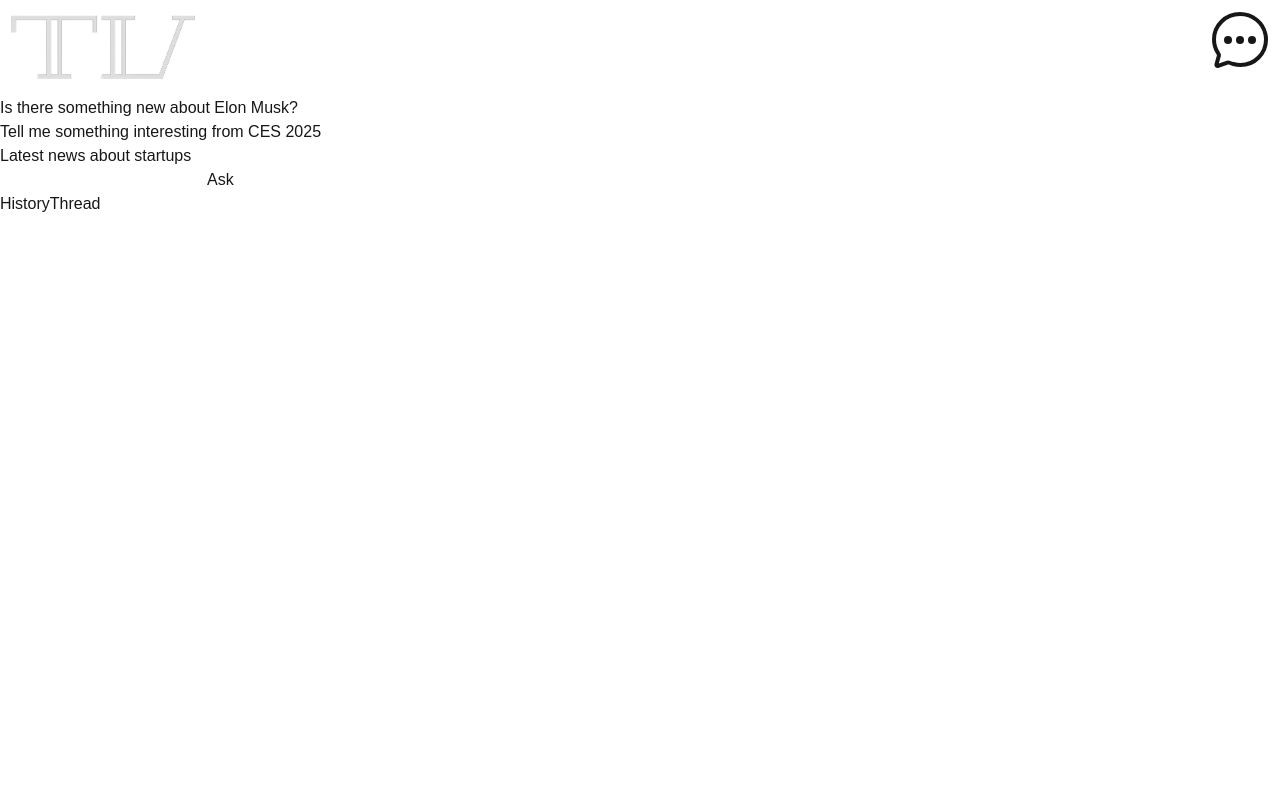
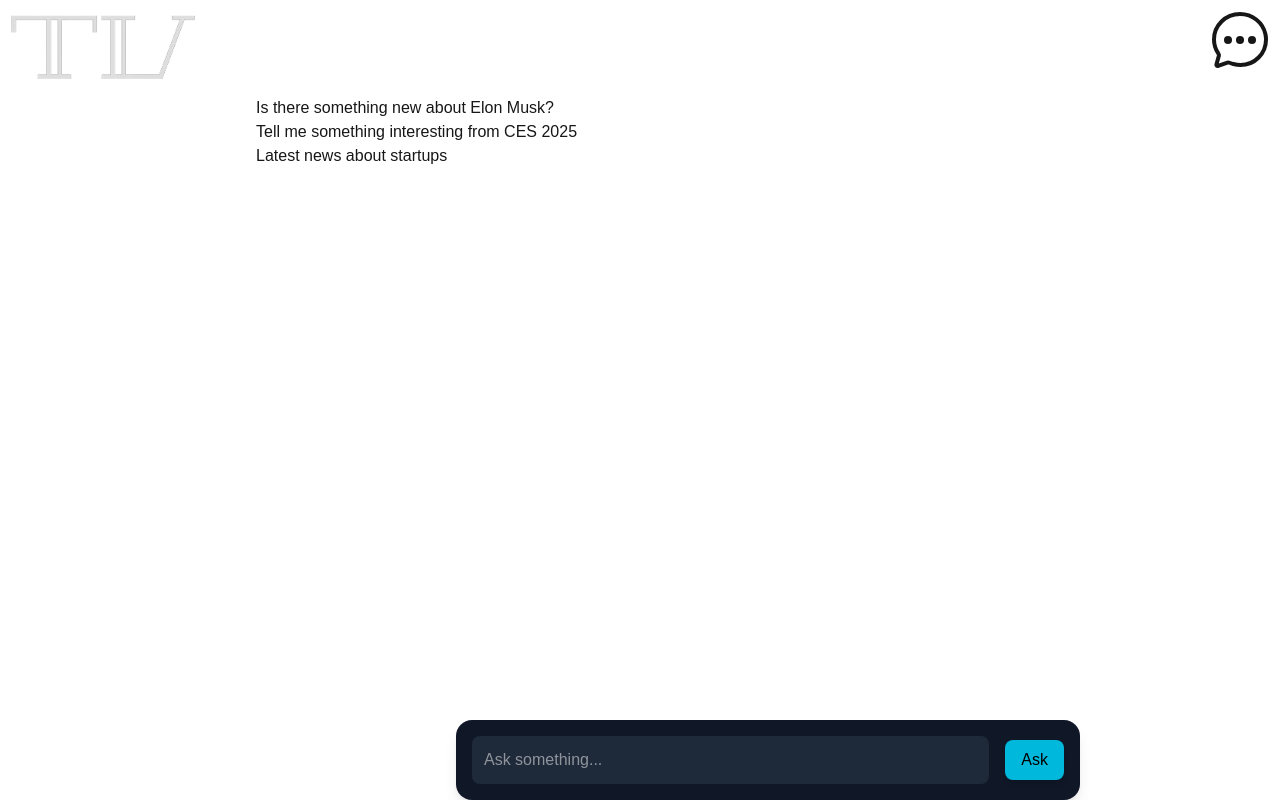
Before and after one commit to StefanATudose/TechCrunch-Chatbot, a Next.js app in the folder techvector/: page /chat in a window 1280 px wide. Built offline with nearby package versions, Linux system fonts and the light colour scheme.

Commit message:
chat list styling almost done

```diff
--- a/techvector/src/app/chat/page.tsx
+++ b/techvector/src/app/chat/page.tsx
@@ -1,6 +1,6 @@
 'use client';
 
-import { useEffect, useState } from "react";
+import { useEffect, useState, useRef} from "react";
 import Article from "../../lib/objects/article";
 import Link from "next/link";
 import Image from "next/image";
@@ -8,6 +8,7 @@ import { useSearchParams } from "next/navigation";
 import { Cookies, useCookies } from "react-cookie";
 import FetchedArticles from "@/ui/fetchedArticles";
 import ChatList from "@/ui/chatList";
+import ArticleComponentChat from "@/ui/articleComponentChat";
 const host = "localhost:8000";
 var thread_id_given : string;
 var retrieved_articles_for_general : string[][];
@@ -43,7 +44,8 @@ function ChatHistory(){
 
 
   return(
-    history_list.map((cook : any, index) =>
+    <div className = "basis-1/5">
+      {history_list.map((cook : any, index) =>
         cook[0][0] == "general" ?
           <div key = {index}>
             <Link href={`/chat`} shallow onClick={() => attachThread(cook[1])}>{cook[0][2]} </Link>
@@ -54,7 +56,8 @@ function ChatHistory(){
             <Image src={cook[0][2]} alt = "@/public/placeholder_img" width={50} height={50}/>
           </div>
 
-    )
+      )}
+    </div>
   )
 }
 
@@ -68,7 +71,9 @@ export default function Chat(props : any) {
     const [error, setError] = useState<string | null>(null);
     const [fetchedArticles, setFetchedArticles] = useState <{}> ()
     const [chatMessages, setChatMessages] = useState<string[]>([])
-
+    const [question, setQuestion] = useState<string>();
+    const formRef = useRef<HTMLFormElement>(null);
+    const [shouldSubmit, setShouldSubmit] = useState<Boolean>(false);
 
     useEffect(() => {
       try{
@@ -89,15 +94,39 @@ export default function Chat(props : any) {
       }
     }, [router]);
 
+    useEffect(()=>{
+      if (formRef.current && shouldSubmit){
+        setShouldSubmit(false);
+        formRef.current.requestSubmit();
+        setQuestion("");
+      }
+    }, [question]);
+
     var questions;
     if (article)
       questions = article?.questions.split("&&&");
 
+    function QuestionSuggestion(props : any){
+      return (
+        <button onClick = {() => {
+          if (formRef.current){
+            setQuestion(props.question);
+            setShouldSubmit(true);
+          }
 
+        }} className = {`${props.gridPosition} bg-gray-700 text-white hover:bg-gray-600 p-5 rounded-lg font-medium transition-shadow shadow-md hover:shadow-lg`}>{props.question}</button>
+      )
+    }
 
-    async function handle_question(formData : any){
-      const question = formData.get("question");
+    async function handle_question1(){
+      if (!question) {
+        return;
+      }
+      setChatMessages((prevState) => [...prevState, question]);
+      handle_question2();
+    }
 
+    async function handle_question2(){
       if (!question) {
         return;
       }
@@ -117,8 +146,9 @@ export default function Chat(props : any) {
           },
           body: JSON.stringify({ query: question, thread_id: thread_id_given ? thread_id_given : "" }),
         });
+        console.log(`value of question before state: ${question}`);
 
-
+        console.log(`value of chatmessages state: ${chatMessages}`);
 
       try{
         var response = await fetch(request)
@@ -153,9 +183,9 @@ export default function Chat(props : any) {
             setCookie(thread_id_given, ["url", article?.title, article?.img, articleUrl])
           }
         }
-
-        setChatMessages([...chatMessages, question, text_response])
-
+        //setChatMessages([...chatMessages, question]);
+        setChatMessages((prevState) => [...prevState, text_response]);
+        setQuestion("");
       }
       catch (error){
         setError((error as any).message);
@@ -164,15 +194,6 @@ export default function Chat(props : any) {
     }
 
 
-    function getChatHistory(){
-      const allCookies = cookies_instance.getAll()
-      console.log(allCookies);
-    }
-
-    function getThread(){
-      console.log(thread_id_given);
-    }
-
 
     if (error)
       return (
@@ -180,23 +201,19 @@ export default function Chat(props : any) {
       )
 
     return (
-        <div>
+        <div className="flex h-[88vh]">
           <ChatHistory />
-
+          <div className="basis-4/5 flex relative flex-col">
+            <div className = "overflow-y-scroll">
               {articleUrl ?
                 <div>
-              <div key={article?.url}>
-                  <h2>{article?.title}</h2>
-                  <p>{article?.summary}</p>
-                  <Image src={article?.img || "/placeholder_img.svg"} alt={article?.title || "[Article Title]"} width={200} height={200} />
-                  <span>{article?.time}, {article?.author}, {article?.category}</span>
-                  <Link href={article?.url || "https://techcrunch.com/"}>View on TechCrunch</Link>
-              </div>
-              <div>
-                  {questions && questions.length > 0 && <h3>{questions[0]}</h3>}
-                  {questions && questions.length > 0 && <h3>{questions[1]}</h3>}
-                  {questions && questions.length > 0 && <h3>{questions[2]}</h3>}
-              </div>
+                  <ArticleComponentChat article = {article} />
+                  {!question && chatMessages.length == 0 &&
+                  <div className = "grid grid-cols-4 mx-50 my-20 gap-10">
+                      {questions && <QuestionSuggestion question = {questions[0]} gridPosition = "col-span-2"/>}
+                      {questions && <QuestionSuggestion question = {questions[1]} gridPosition = "col-span-2"/>}
+                      {questions && <QuestionSuggestion question = {questions[2]} gridPosition = "col-span-2 col-start-2"/>}
+                  </div>}
                 </div>
                 :
                 <div>
@@ -205,16 +222,27 @@ export default function Chat(props : any) {
                   <h3>Latest news about startups</h3>
                 </div>
               }
-            <form action={handle_question}>
-                <input name="question" type = 'text'/>
-                <button type="submit">Ask</button>
-            </form>
-            <button onClick={getChatHistory}>History</button>
-            <button onClick={getThread}>Thread</button>
 
               {!articleUrl && <FetchedArticles articles = {fetchedArticles}/>}
               <ChatList messages = {chatMessages} />
+              <form ref = {formRef} action={handle_question1} className="bg-gray-900 p-4 rounded-2xl shadow-lg flex items-center space-x-4 absolute bottom-0 left-50 right-50">
+                <input
+                  type="text"
+                  placeholder="Ask something..."
+                  className="flex-1 bg-gray-800 text-white p-3 rounded-lg focus:outline-none focus:ring-2 focus:ring-cyan-500"
+                  value={question}
+                  onChange={(event)=>{setQuestion(event.target.value);}}
+                  required
+                />
+                <button
+                  className="bg-cyan-500 text-black px-4 py-2 rounded-lg font-medium hover:bg-cyan-600 disabled:bg-cyan-600 transition-shadow shadow-md hover:shadow-lg"
+                  disabled = {chatMessages.length % 2 == 1}>
+                  Ask
+                </button>
+              </form>
 
+            </div>
+          </div>
         </div>
     );
 }
--- a/techvector/src/app/page.tsx
+++ b/techvector/src/app/page.tsx
@@ -3,7 +3,7 @@ import Link from "next/link";
 import ArticleList from "@/ui/articleList";
 import Pagination from "@/ui/pagination";
 import { Geostar } from "next/font/google";
-import { FaArrowCircleDown } from "react-icons/fa";
+import ScrollButton from "@/ui/scrollToArticleList";
 
 const host = "localhost:8000"
 
@@ -42,7 +42,7 @@ export default async function Home(props: any) {
           <Link className="px-4 py-2 bg-teal-800 text-white rounded-lg" href = "/search_articles">Seach Document</Link>
           <Link className="px-4 py-2 bg-teal-800 text-white rounded-lg" href="/chat">Ask a General Question</Link>
         </div>
-
+        <ScrollButton />
       </div>
 
       <ArticleList pageNumber={currentPage}/>
@@ -51,4 +51,4 @@ export default async function Home(props: any) {
 
     </main>
   );
-}//<FaArrowCircleDown className="absolute bottom-30 size-15" href={scrollToList}/>
+}
--- /dev/null
+++ b/techvector/src/ui/articleComponentChat.tsx
@@ -0,0 +1,41 @@
+import Article from "@/lib/objects/article";
+import { useState, useEffect } from "react";
+import Link from "next/link";
+import Image from "next/image";
+
+
+
+
+function ArticleComponentChat(props: any) {
+    const article = props.article;
+    if (!article)
+        return;
+
+    article.time = article.time.split("T").join(", ");
+
+    return (
+      <div key={article.url} className="text-white p-12 rounded-2xl shadow-lg hover:shadow-xl transition-shadow duration-300 lg:flex items-center space-x-6">
+      <div className="flex-1 mb-3 lg:mb-0">
+        <h2 className="text-2xl font-bold mb-2 text-cyan-400">{article.title}</h2>
+        <p className="text-gray-300 mb-4 text-2xl">{article.summary}</p>
+      </div>
+      <div className="flex flex-col flex-shrink-0 justify-center">
+        <Image
+          src={article.img}
+          alt={article.title}
+          width={400}
+          height={300}
+          className="rounded-lg max-h-[20vh] w-auto object-contain"
+        />
+        <div className="text-lg text-gray-400 my-4">
+          <span>{article.time} | {article.author} | {article.category}</span>
+        </div>
+        <Link href={article.url} target="_blank" className="text-center bg-cyan-500 text-black px-4 py-2 rounded-lg font-medium hover:bg-cyan-600 transition">
+            View on TechCrunch
+        </Link>
+      </div>
+    </div>
+    );
+  }
+
+  export default ArticleComponentChat;
--- a/techvector/src/ui/articleList.tsx
+++ b/techvector/src/ui/articleList.tsx
@@ -32,7 +32,7 @@ function ArticleList(props: any) {
     }
 
     return (
-      <div>
+      <div id = "articleList">
         {articles.map((article) => (
           <ArticleComponent key={article.url} article={article}/>
         ))}
--- a/techvector/src/ui/chatList.tsx
+++ b/techvector/src/ui/chatList.tsx
@@ -1,15 +1,34 @@
-"use client"
+"use client";
 
-function ChatList(props : any){
+import { useEffect, useRef } from 'react';
 
-    //console.log(`props messages : ${props.messages}`)
-    return(
-        <div>
-            {props.messages && props.messages.map((message : string, index : any) =>
-                <h3 key = {index}>{message}</h3>
-            )}
-        </div>
-    )
+export default function Chat( props :any ) {
+  const chatRef = useRef<HTMLDivElement>(null);
+  const messages = props.messages;
+  if (!messages)
+    return;
+
+  const scrollToBottom = () => {
+    chatRef.current?.scrollIntoView({ behavior: "smooth" })
+  }
+
+  useEffect(() => {
+    scrollToBottom()
+  }, [messages]);
+
+  return (
+    <div>
+      <div className="flex flex-col p-4 space-y-4 mb-20">
+        {messages.map((msg:any, index:any) => (
+          <div
+            key={index}
+            className={`max-w-2xl p-3 rounded-lg shadow-md ${index % 2 === 0 ? 'bg-cyan-500 text-black self-end' : 'bg-gray-800 text-white self-start'}`}
+          >
+            {msg}
+          </div>
+        ))}
+      </div>
+      <div ref={chatRef}/>
+    </div>
+  );
 }
-
-export default ChatList;
--- a/techvector/src/ui/fetchedArticles.tsx
+++ b/techvector/src/ui/fetchedArticles.tsx
@@ -2,8 +2,9 @@ import Link from "next/link";
 
 function FetchedArticles(props : any){
 
-    console.log("rendered fetched articles");
-    console.log(props.articles);
+    const articles = props.articles;
+    if (!articles)
+        return
 
     return(
         <div>
--- a/techvector/src/ui/pagination.tsx
+++ b/techvector/src/ui/pagination.tsx
@@ -48,11 +48,11 @@ export default function Pagination({ totalPages }: { totalPages: number }) {
   const createPageURL = (pageNumber: number | string) => {
     const params = new URLSearchParams(searchParams);
     params.set('page', pageNumber.toString());
-    return `${pathname}?${params.toString()}`;
+    return `${pathname}?${params.toString()}#articleList`;
   };
 
   return (
-    <div className='text-center'>
+    <div className='text-center p-10 bg-gray-900'>
 
       <div className="inline-flex">
         <PaginationArrow
```
Also changed, not shown: techvector/src/ui/articleComponent.tsx (+5 -3 lines), techvector/src/ui/scrollToArticleList.tsx (added, +19 -0 lines). Lines whose indentation alone changed are shown as unchanged.
